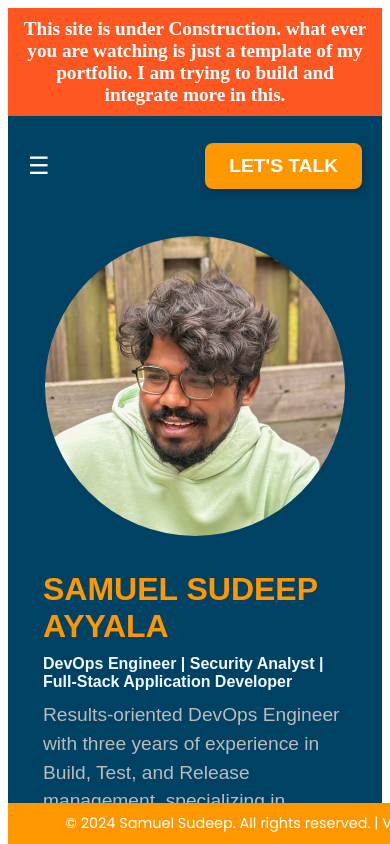
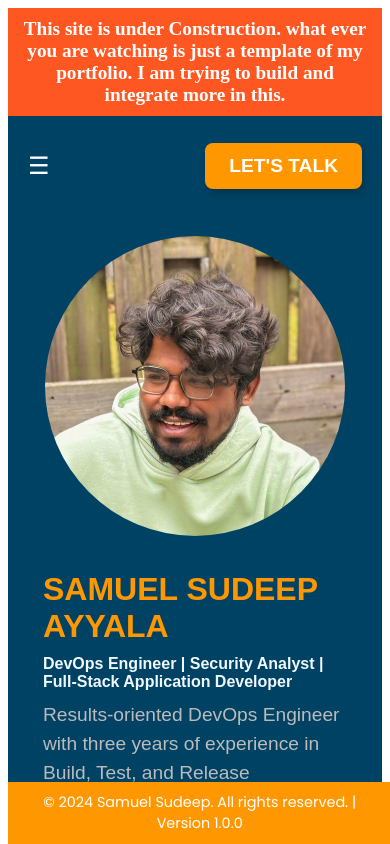
Before and after one commit to SamuelSudeepAyyala/samuel-sudeep-portfolio, an Angular app: page / in a window 390 px wide. Shown: the top 844 px of the page. Built offline with nearby package versions, Linux system fonts and the light colour scheme.

Commit message:
updated css

```diff
--- a/src/app/home/home.component.css
+++ b/src/app/home/home.component.css
@@ -558,14 +558,14 @@ img {
     }
 .footer {
   background-color: #ff9800;
-  color: white;
+  color: #fff;
   text-align: center;
   padding: 10px;
   width: 98.3vw;
   font-size: 1rem;
   position: fixed;
   bottom: 0;
-  font-family: 'Poppins', sans-serif;
+  font-family: Poppins, sans-serif;
 }
 
 @media screen and (max-width: 768px) {
@@ -674,7 +674,6 @@ img {
   .footer {
     font-size: 0.9rem;
     text-align: center;
-    width:518px;
     padding: 10px;
   }
 }
```
